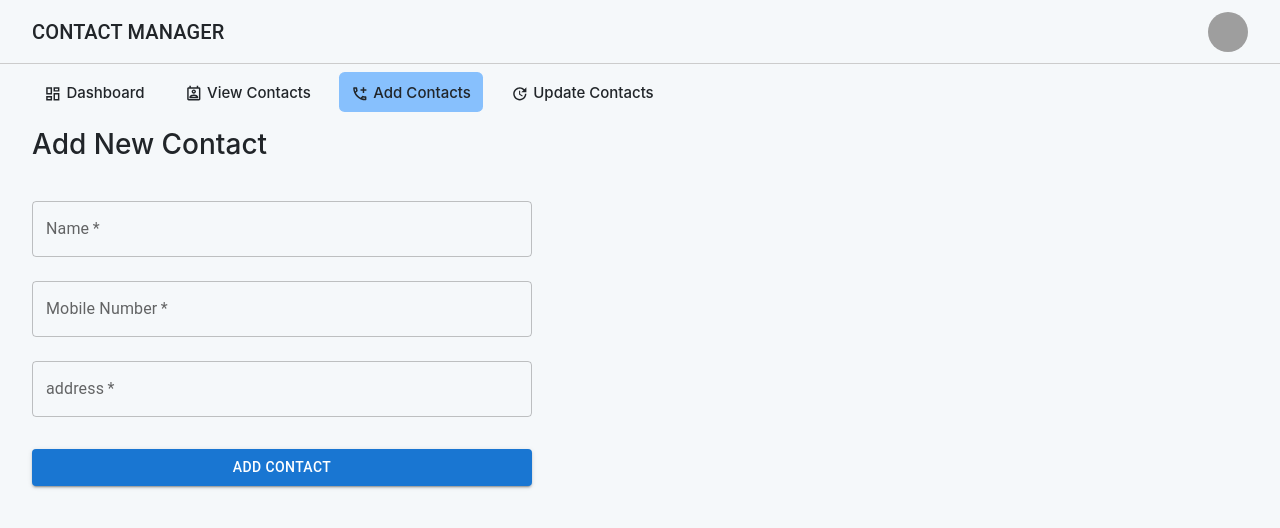
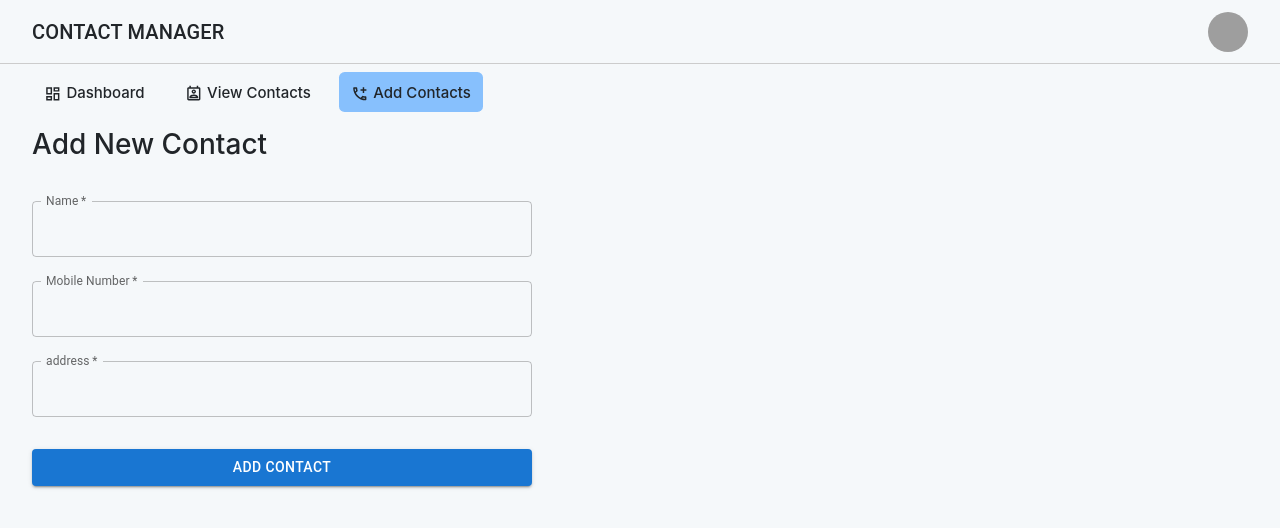
Before and after one commit to Hasnat150822/contact-management-system, a React (Create React App) app: page /addContact in a window 1280 px wide. Shown: the top 528 px of the page. Built offline with nearby package versions, Linux system fonts and the light colour scheme; sample sign-in values are in the browser's storage; grey boxes are pictures that could not be loaded.

Commit message:
putting data into form but not

```diff
--- a/src/components/FormContact.jsx
+++ b/src/components/FormContact.jsx
@@ -2,7 +2,7 @@ import Button from '@mui/material/Button';
 import TextField from '@mui/material/TextField';
 import Box from '@mui/material/Box';
 import { useLocation, useNavigate } from 'react-router-dom';
-import { useState } from 'react';
+import {useEffect, useState } from 'react';
 import { formValidation } from '../util/formValidation';
 import FormError from '../helpers/FormError';
 
@@ -10,12 +10,24 @@ const FormContact = (props) => {
   let navigate = useNavigate();
   let location = useLocation();
   let [fieldId, setFieldId] = useState("");
-    let [value, setValue] = useState("");
   let [isValidInput, setIsValidInput] = useState(true);
   let [errorMessage, setErrorMessage] = useState("");
+  let [name, setName] = useState(props?.contact?.name || "");
+  let [mob, setMob] = useState(props?.contact?.mob || "");
+  let [address, setAddress] = useState(props?.contact?.address || "");
 
   const handleInput = (event) => {
-      setValue(event.target.value);
+    switch (event.target.id) {
+      case "name":
+        setName(props.contact.name);
+        break;
+      case "mob":
+        setMob(props.contact.mob);
+        break;
+      case "address":
+        setAddress(props.contact.address);
+        break;
+    }
   }
 
   const handleValidation = (event) => {
@@ -35,24 +47,26 @@ const FormContact = (props) => {
     event.preventDefault();
     const data = new FormData(event.currentTarget)
     // eslint-disable-next-line no-console
-      let user = {
-        email: data.get('email'),
-        password: data.get('password'),
+    let formData = {
+      name: data.get('name'),
+      mob: data.get('mob'),
+      address: data.get('address')
     }
     let isValidForm = true;
-      let keys = Object.keys(user);
-      keys.forEach((key)=>{
-        if(user[key].length===0){
+    let keys = Object.keys(formData);
+    keys.forEach((key) => {
+      if (formData[key].length === 0) {
         isValidForm = false;
         return;
       }
     })
 
-      if(!isValidForm){
+    if (!isValidForm) {
       setFieldId("submit");
       setIsValidInput(false);
       setErrorMessage("Please Fill the form Properly")
-      }else{
+    } else {
+      props.handleSubmit(formData);
       setFieldId("");
       setIsValidInput(true);
       setErrorMessage("")
@@ -67,7 +81,7 @@ const FormContact = (props) => {
         flexDirection: 'column'
       }}
     >
-          <Box component="form" onSubmit={handleSubmit} noValidate sx={{ mt: 1, width:"500px" }}>
+      <Box component="form" onSubmit={handleSubmit} noValidate sx={{ mt: 1, width: "500px" }}>
         <TextField
           margin="normal"
           required
@@ -79,8 +93,10 @@ const FormContact = (props) => {
           autoComplete="current-name"
           onChange={handleInput}
           onBlur={handleValidation}
+          InputLabelProps={{ shrink: true }}
+          value={name}
         />
-            <p className={`text-danger ${fieldId==="name" ? "d-block":"d-none"}`}>
+        <p className={`text-danger ${fieldId === "name" ? "d-block" : "d-none"}`}>
           <FormError isHidden={isValidInput} errorMessage={errorMessage} />
         </p>
         <TextField
@@ -93,8 +109,10 @@ const FormContact = (props) => {
           autoComplete="mob"
           onChange={handleInput}
           onBlur={handleValidation}
+          InputLabelProps={{ shrink: true }}
+          value={mob}
         />
-            <p className={`text-danger ${fieldId==="mob" ? "d-block":"d-none"}`}>
+        <p className={`text-danger ${fieldId === "mob" ? "d-block" : "d-none"}`}>
           <FormError isHidden={isValidInput} errorMessage={errorMessage} />
         </p>
         <TextField
@@ -107,11 +125,13 @@ const FormContact = (props) => {
           autoComplete="address"
           onChange={handleInput}
           onBlur={handleValidation}
+          InputLabelProps={{ shrink: true }}
+          value={address}
         />
-            <p className={`text-danger ${fieldId==="address" ? "d-block":"d-none"}`}>
+        <p className={`text-danger ${fieldId === "address" ? "d-block" : "d-none"}`}>
           <FormError isHidden={isValidInput} errorMessage={errorMessage} />
         </p>
-            <p className={`text-danger mb-0 ${fieldId==="submit" ? "d-block":"d-none"}`}>
+        <p className={`text-danger mb-0 ${fieldId === "submit" ? "d-block" : "d-none"}`}>
           <FormError isHidden={isValidInput} errorMessage={errorMessage} />
         </p>
         <Button
--- a/src/components/SingleContact.jsx
+++ b/src/components/SingleContact.jsx
@@ -1,10 +1,24 @@
-const SingleContact = ({data}) => {
+import TableRow from '@mui/material/TableRow';
+import TableCell from '@mui/material/TableCell';
+import ReplayCircleFilledOutlinedIcon from '@mui/icons-material/ReplayCircleFilledOutlined';
+import DeleteOutlineOutlinedIcon from '@mui/icons-material/DeleteOutlineOutlined';
+import { useNavigate } from 'react-router-dom';
+const SingleContact = ({ data, id }) => {
+    let navigate = useNavigate();
+    const updateContact = () => {
+        navigate('/updateContact/'+id);
+    }
     return (
-        <tr>
-            <td>{data.name}</td>
-            <td>{data.mob}</td>
-            <td>{data.address}</td>
-        </tr>
+        <TableRow
+            sx={{ '&:last-child td, &:last-child th': { border: 0 } }}>
+            <TableCell align="center">{data.name}</TableCell>
+            <TableCell align="center">{data.mob}</TableCell>
+            <TableCell align="center">{data.address}</TableCell>
+            <TableCell align="center">
+                <ReplayCircleFilledOutlinedIcon onClick={updateContact} sx={{cursor:"pointer"}} />
+                <DeleteOutlineOutlinedIcon sx={{cursor:"pointer"}}/>
+            </TableCell>
+        </TableRow>
     )
 }
 
--- a/src/pages/AddContact.jsx
+++ b/src/pages/AddContact.jsx
@@ -1,14 +1,23 @@
+import { connect } from 'react-redux';
+import { useNavigate } from 'react-router-dom';
 import FormContact from '../components/FormContact';
+import {addContact} from '../store/contact-manager/actions';
 
-const AddContact = () => {
+const AddContact = ({addContact}) => {
+    let navigate = useNavigate();
+    let handleSubmit = (contact) => {
+        addContact(contact);
+        navigate("/contacts")
+    }
 
     return (
         <>
             <h3>Add New Contact</h3>
-            <FormContact formTitle="Add Contact" />
+            <FormContact formTitle="Add Contact" handleSubmit={handleSubmit} />
         </>
     );
 
 }
 
-export default AddContact;
+
+export default connect(null, { addContact })(AddContact);
--- a/src/pages/ContactList.jsx
+++ b/src/pages/ContactList.jsx
@@ -1,28 +1,38 @@
 import { useSelector } from "react-redux"
 import { allContacts } from "../store/contact-manager/selectors";
+import Table from '@mui/material/Table';
+import TableBody from '@mui/material/TableBody';
+import TableCell from '@mui/material/TableCell';
+import TableContainer from '@mui/material/TableContainer';
+import TableHead from '@mui/material/TableHead';
+import TableRow from '@mui/material/TableRow';
+import Paper from '@mui/material/Paper';
 import SingleContact from "../components/SingleContact";
 
 const ContactList = () => {
     const contacts = useSelector((state) => allContacts(state));
     let items = contacts.map((contact, index) => {
-        return <SingleContact data={contact} key={index} />
+        return <SingleContact data={contact} key={index} id={index} />
     })
 
     return (
         <>
             <h3>View All Contacts</h3>
-            <table>
-                <thead>
-                    <tr>
-                        <th>Name</th>
-                        <th>Mobile</th>
-                        <th>Address</th>
-                    </tr>
-                </thead>
-                <tbody>
-                    {items}
-                </tbody>
-            </table>
+            <TableContainer component={Paper}>
+                <Table sx={{ minWidth: 650 }} aria-label="simple table">
+                    <TableHead>
+                        <TableRow>
+                            <TableCell align="center">Name</TableCell>
+                            <TableCell align="center">Mobile</TableCell>
+                            <TableCell align="center">Address</TableCell>
+                            <TableCell align="center">Actions</TableCell>
+                        </TableRow>
+                    </TableHead>
+                    <TableBody>
+                        {items}
+                    </TableBody>
+                </Table>
+            </TableContainer>
         </>
     )
 }
--- a/src/pages/UpdateContact.jsx
+++ b/src/pages/UpdateContact.jsx
@@ -1,14 +1,29 @@
+import { connect } from "react-redux";
+import { useParams, useNavigate } from "react-router-dom";
 import FormContact from '../components/FormContact';
+import {updateContact} from "../store/contact-manager/actions"
 
-const UpdateContact = () => {
-
+const UpdateContact = ({contacts}) => {
+    let param = useParams();
+    let navigate = useNavigate();
+    let handleSubmit = (contact) => {
+        updateContact(contact, param.id);
+        navigate("/contacts")
+    }
+    let contact = contacts[param.id];
     return (
         <>
             <h3>Update Single Contact</h3>
-            <FormContact formTitle="Update Contact" />
+            <FormContact contact={contact} formTitle="Update Contact" handleSubmit={handleSubmit} />
         </>
     );
 
 }
 
-export default UpdateContact;
+function matchStatetoProps (state) {
+    return {
+        contacts:state.contacts
+    }
+}
+
+export default connect(matchStatetoProps, { updateContact })(UpdateContact);
--- a/src/routes/authRoutes.js
+++ b/src/routes/authRoutes.js
@@ -9,5 +9,5 @@ export default [
     <Route path="/dashboard" element={<Dashboard />} key="dashboard" />,
     <Route path="/contacts" element={<ContactList />} key="contact" />,
     <Route path="/addContact" element={<AddContact />} key="addContact" />,
-    <Route path="/updateContact" element={<UpdateContact />} key="updateContact" />
+    <Route path="/updateContact/:id" element={<UpdateContact />} key="updateContact" />
 ]
--- a/src/store/contact-manager/actions.js
+++ b/src/store/contact-manager/actions.js
@@ -1,8 +1,14 @@
-const addContact = (contact) => {
+export const addContact = (contact) => {
     return {
         type:'ADD_CONTACT',
         contact
     }
 }
 
-export default addContact;
+export const updateContact = (contact, id) => {
+    return {
+        type:'UPDATE_CONTACT',
+        contact,
+        id
+    }
+}
--- a/src/store/contact-manager/reducers.js
+++ b/src/store/contact-manager/reducers.js
@@ -3,7 +3,12 @@ import initialState from "./state";
 const contactReducer = (state=initialState, action) =>{
     switch (action.type) {
         case "ADD_CONTACT":
-            return { contact:[...state.contact, action.contact] }
+            return { contacts:[...state.contacts, action.contact] }
+        case "UPDATE_CONTACT":
+            let updateContacts = state.map((contact, index)=>{
+                return action.id === index ? action.contact:contact;
+            })
+            return { ...state, contacts:updateContacts }
         default:
             return state;
     }
--- a/src/util/navBarOptions.js
+++ b/src/util/navBarOptions.js
@@ -6,6 +6,5 @@ import UpdateOutlinedIcon from '@mui/icons-material/UpdateOutlined';
 export const navLists = [
     { path: "/dashboard", title: "Dashboard", icon: <DashboardOutlinedIcon />, has_sub: false, subMenu: [] },
     { path: "/contacts", title: "View Contacts", icon: <PermContactCalendarOutlinedIcon />, has_sub: false, subMenu: [] },
-    { path: "/addContact", title: "Add Contacts", icon: <AddIcCallOutlinedIcon />, has_sub: false, subMenu: [] },
-    { path: "/updateContact", title: "Update Contacts", icon: <UpdateOutlinedIcon />, has_sub: false, subMenu: [] },
+    { path: "/addContact", title: "Add Contacts", icon: <AddIcCallOutlinedIcon />, has_sub: false, subMenu: [] }
 ]
```
Lines whose indentation alone changed are shown as unchanged.
